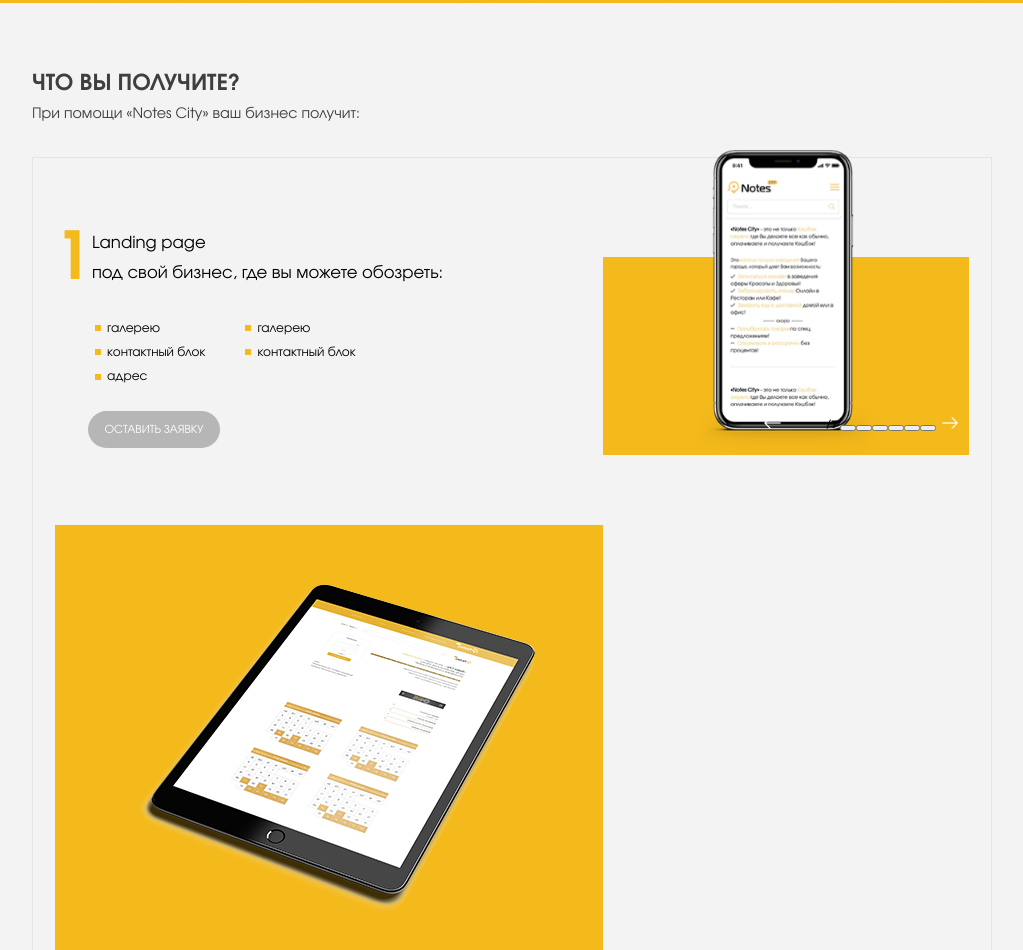
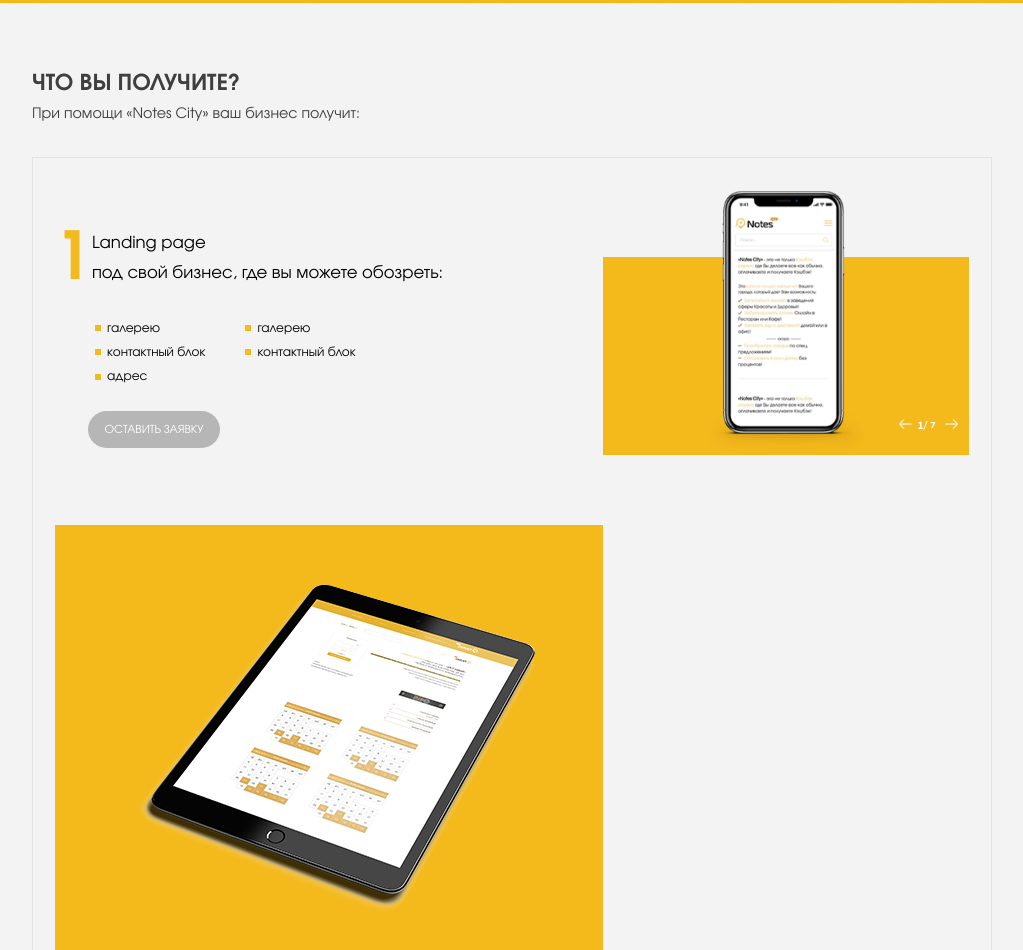
Before and after one commit to baukabdi/notes_city, a website: page app/index.html in a window 1280 px wide. Shown: the part 819-1769 px from the top of the page, without its empty margins (128-1151 px from the left). Drawn offline with Linux system fonts and the light colour scheme.

Commit message:
add number pagination

```diff
--- a/app/index.html
+++ b/app/index.html
@@ -140,9 +140,9 @@
 								</div>
 								<ul class="carousel-arrow__wrap">
 									<li class="carousel-arrow__left"><a href="#"><img src="images/arrow-left.png" alt=""></a></li>
-									<ul class="carousel-dots" id="carousel-dots">
-										<span>/7</span>
-									</ul>
+									<div class="carousel-dots" id="carousel-dots">
+										<!-- <span>/7</span> -->
+									</div>
 									<li class="carousel-arrow__right"><a href="#"><img src="images/arrow-right.png" alt=""></a></li>
 								</ul>
 							</div>
--- a/app/js/script.js
+++ b/app/js/script.js
@@ -5,6 +5,7 @@
 		owl.owlCarousel({
 			items: 1,
 			dots: true,
+			dotsSpeed: 300,
 			nav: false,
 			smartSpeed: 1000,
 			dotsContainer: '#carousel-dots',
--- a/app/sass/style.sass
+++ b/app/sass/style.sass
@@ -321,21 +321,48 @@
 			display: flex
 			align-items: center
 			z-index: 1
+			img
+				width: 1.2em
 			li
 				list-style-type: none
 				color: #fff
 			.carousel-dots
-				margin: 0 0.5em
-				font-family: $muller-bold
+				padding: 0
+				counter-reset: slides-num
+				position: relative
+				width: 3em
+				margin-top: -0.2em
+				color: #fff
+				&::after
+					content: counter(slides-num)
+					margin-left: 1em
+					font-family: $muller-bold
+					font-size: 0.8em
+				.owl-dot
+					position: absolute
+					top: 50%
+					left: 50%
+					transform: translate(-50%, -50%)
+					counter-increment: slides-num
+					background: none
+					border: none
+					color: #fff
+					display: inline-block
 				span
-					list-style-type: decimal
-			img
-				width: 1.5em
+					display: none
 
-	.owl-carousel
-		.owl-item
-			img
-				width: auto
-				margin: 0 auto
+				.active
+					&::before
+						content: counter(slides-num) "/"
+						margin-left: -1em
+						font-family: $muller-bold
+						font-size: 0.8em
+
+		.owl-carousel
+			.owl-item
+				img
+					width: auto
+					height: 24em
+					margin: 0 auto
 
 /********** Features END **********/
```
Also changed, not shown: app/css/style.css.
